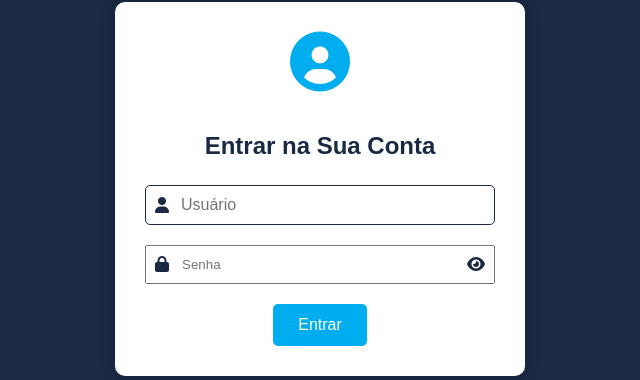
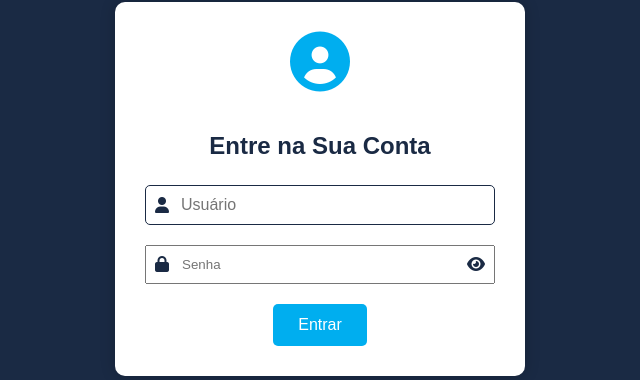
Before and after one commit to DaviAssaf/infsolucoes, a PHP site: page /login in a window 1280 px wide. Shown: the part 401-781 px from the top of the page, without its empty margins (320-960 px from the left). Run offline with PHP 8.4, Linux system fonts and the light colour scheme.

Commit message:
Add files via upload

```diff
--- a/login/index.php
+++ b/login/index.php
@@ -32,7 +32,7 @@ if (isset($_GET['error'])) {
             <div class="login-logo">
                 <i class="fas fa-user-circle"></i>
             </div>
-            <h2>Entrar na Sua Conta</h2>
+            <h2>Entre na Sua Conta</h2>
             <form action="login.php" method="POST">
                 <div class="input-group">
                     <i class="fas fa-user"></i>
```
